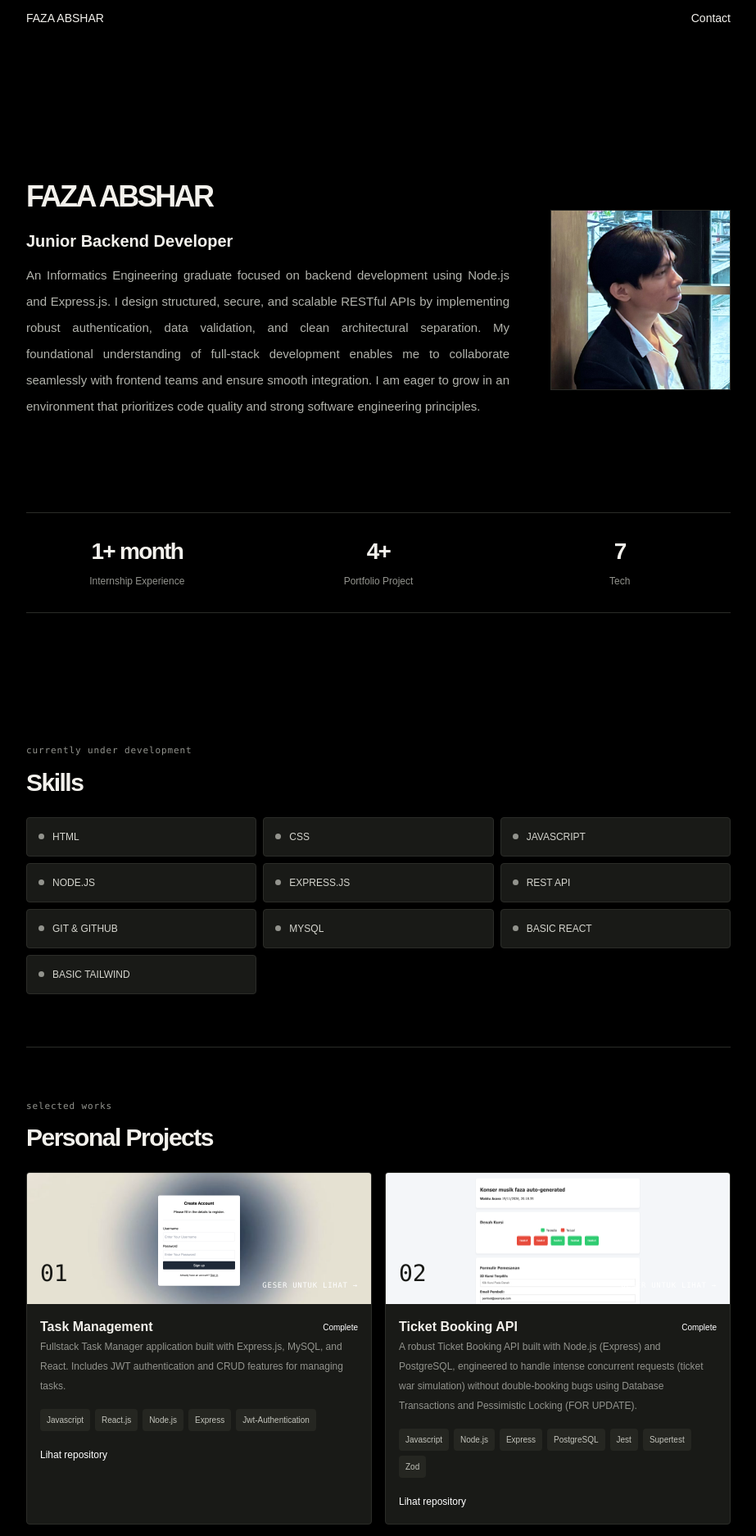
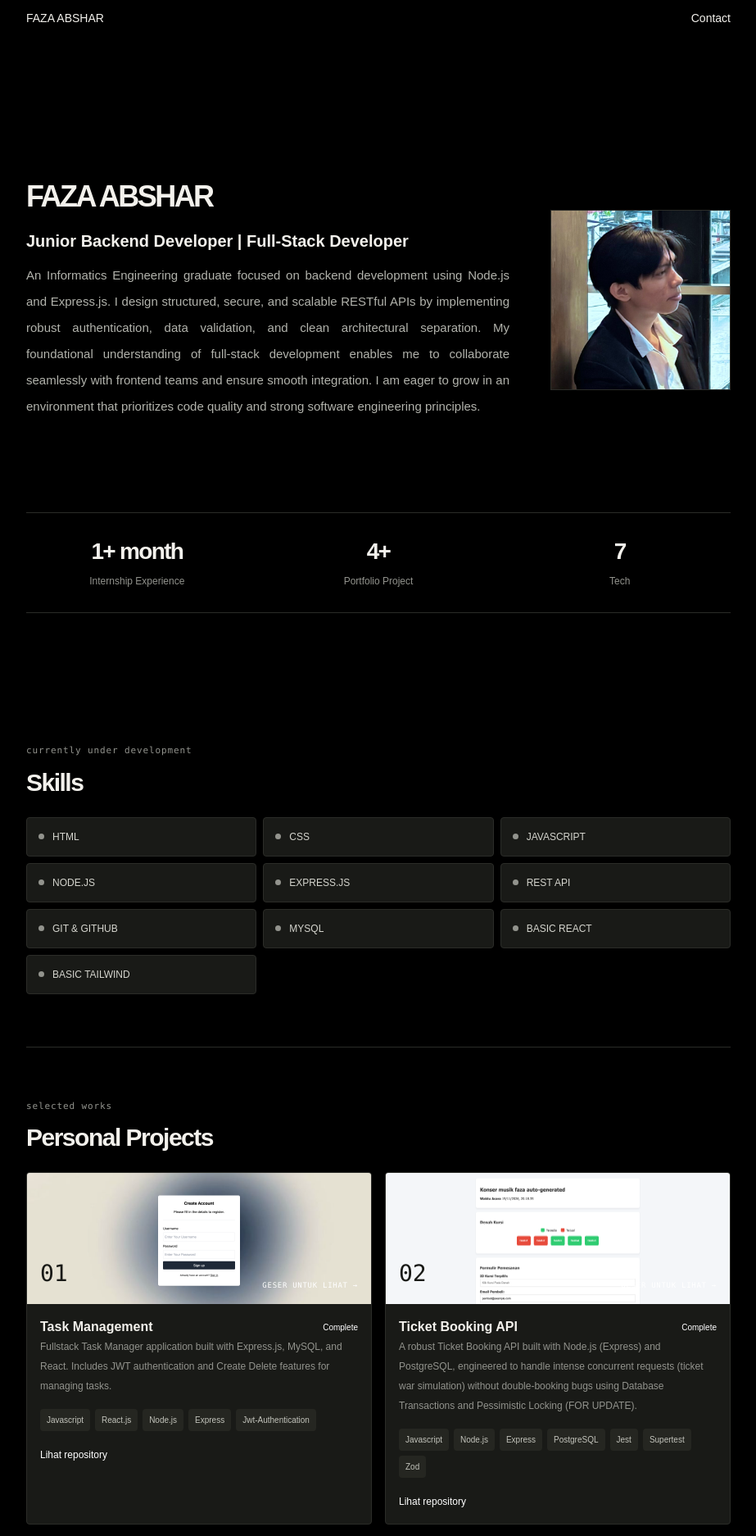
Before and after one commit to fazabsharcontact/PORTFOLIO, a React (Vite) app: page / in a window 1280 px wide. Shown: the top 1874 px of the page at 82% size, without its empty margins (178-1101 px from the left). Built offline with nearby package versions, Linux system fonts and the light colour scheme.

Commit message:
update role and project description

```diff
--- a/src/assets/data/portfolio.js
+++ b/src/assets/data/portfolio.js
@@ -1,6 +1,6 @@
 export const profile = {
   name: "FAZA ABSHAR",
-  role: "Junior Backend Developer",
+  role: "Junior Backend Developer | Full-Stack Developer",
   location: "Indonesia",
   intro:
     "An Informatics Engineering graduate focused on backend development using Node.js and Express.js. I design structured, secure, and scalable RESTful APIs by implementing robust authentication, data validation, and clean architectural separation. My foundational understanding of full-stack development enables me to collaborate seamlessly with frontend teams and ensure smooth integration. I am eager to grow in an environment that prioritizes code quality and strong software engineering principles.",
@@ -44,7 +44,7 @@ export const projects = [
   {
     title: "Task Management",
     description:
-      "Fullstack Task Manager application built with Express.js, MySQL, and React. Includes JWT authentication and CRUD features for managing tasks.",
+      "Fullstack Task Manager application built with Express.js, MySQL, and React. Includes JWT authentication and Create Delete features for managing tasks.",
     technologies: ["Javascript", "React.js", "Node.js", "Express", "Jwt-Authentication"],
     status: "Complete",
     github: "https://github.com/fazabsharcontact/TaskManagement.git",
```
